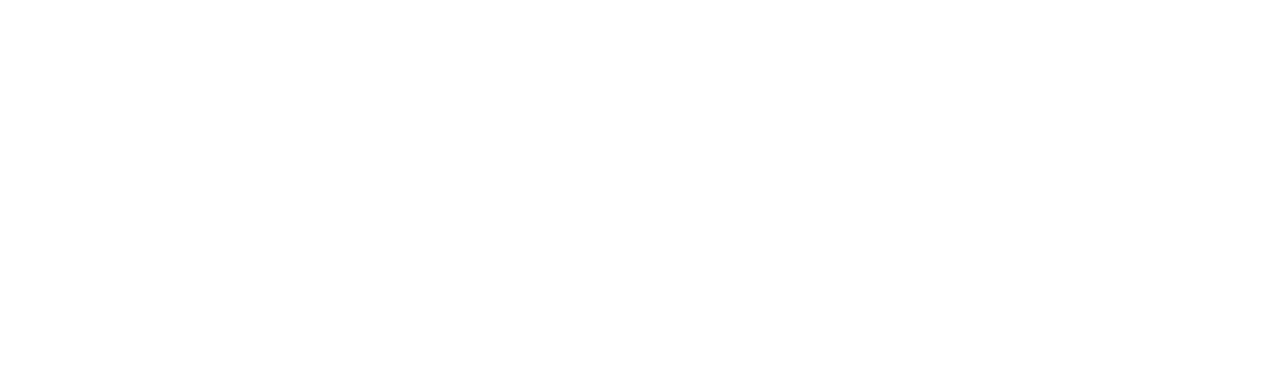
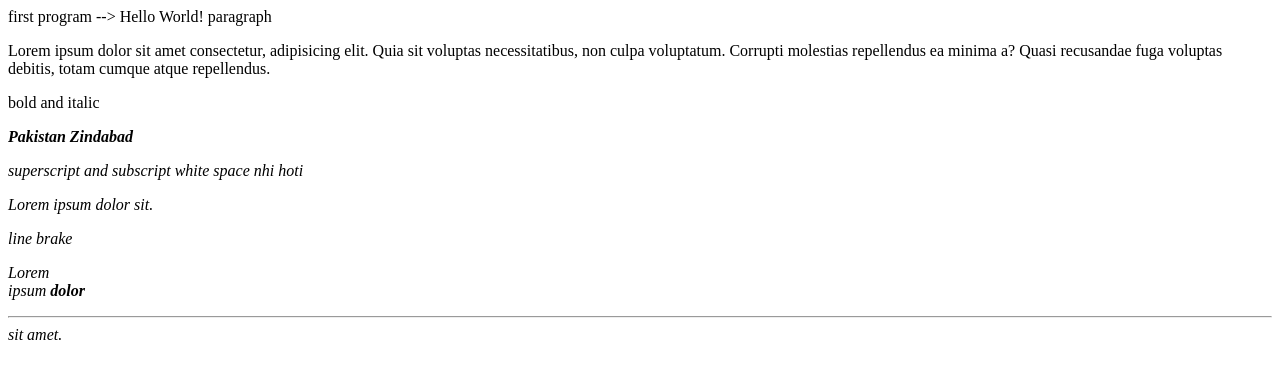
Before and after one commit to Muhammad-Shayan001/HTML-Classes, a plain HTML site: page class 1/index.html in a window 1280 px wide. Drawn offline with Linux system fonts and the light colour scheme.

Commit message:
Update index.html

```diff
--- a/class 1/index.html
+++ b/class 1/index.html
@@ -6,18 +6,18 @@
     <title>class 1</title>
 </head>
 <body>
-    <!-- first program -->
-    <!-- Hello World! -->
-    <!-- paragraph -->
-    <!-- <p>Lorem ipsum dolor sit amet consectetur, adipisicing elit. Quia sit voluptas necessitatibus, non culpa voluptatum. Corrupti molestias repellendus ea minima a? Quasi recusandae fuga voluptas debitis, totam cumque atque repellendus.</p> -->
-    <!-- bold and italic -->
-    <!-- <P><i><b>Pakistan Zindabad</b><i></P> -->
-    <!-- superscript and subscript  -->
-     <!-- white space nhi hoti -->
-       <!-- <p> Lorem  -->
-                  <!-- ipsum dolor sit.</p> -->
-    <!-- line brake -->
-     <!-- <p>Lorem <br>ipsum <b>dolor</b> <hr/> sit amet.</p> -->
+    first program -->
+    Hello World!
+    paragraph
+    <p>Lorem ipsum dolor sit amet consectetur, adipisicing elit. Quia sit voluptas necessitatibus, non culpa voluptatum. Corrupti molestias repellendus ea minima a? Quasi recusandae fuga voluptas debitis, totam cumque atque repellendus.</p>
+    bold and italic
+    <P><i><b>Pakistan Zindabad</b><i></P>
+    superscript and subscript
+     white space nhi hoti
+       <p> Lorem
+                  ipsum dolor sit.</p>
+    line brake
+      <p>Lorem <br>ipsum <b>dolor</b> <hr/> sit amet.</p>
 
 </body>
 </html>
```
